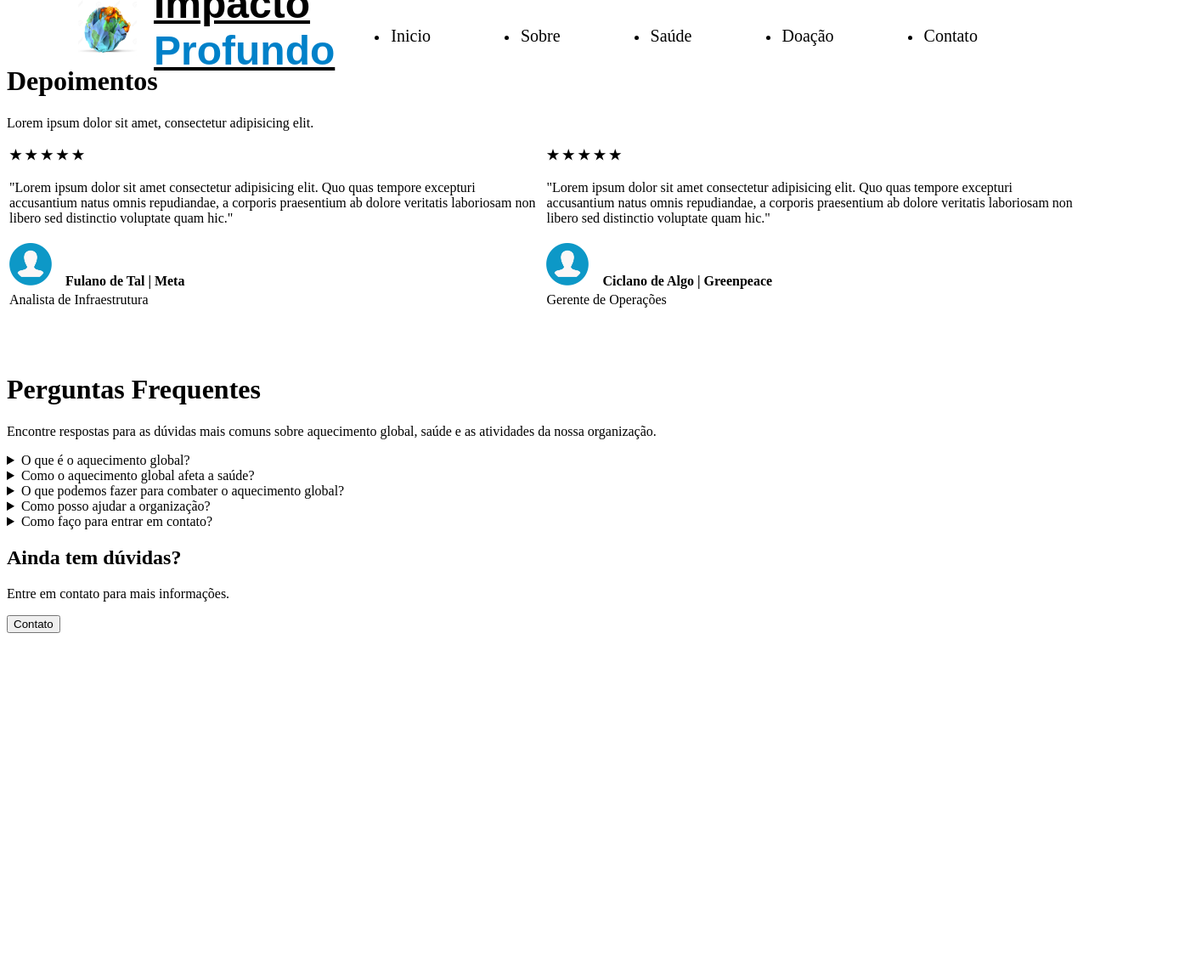
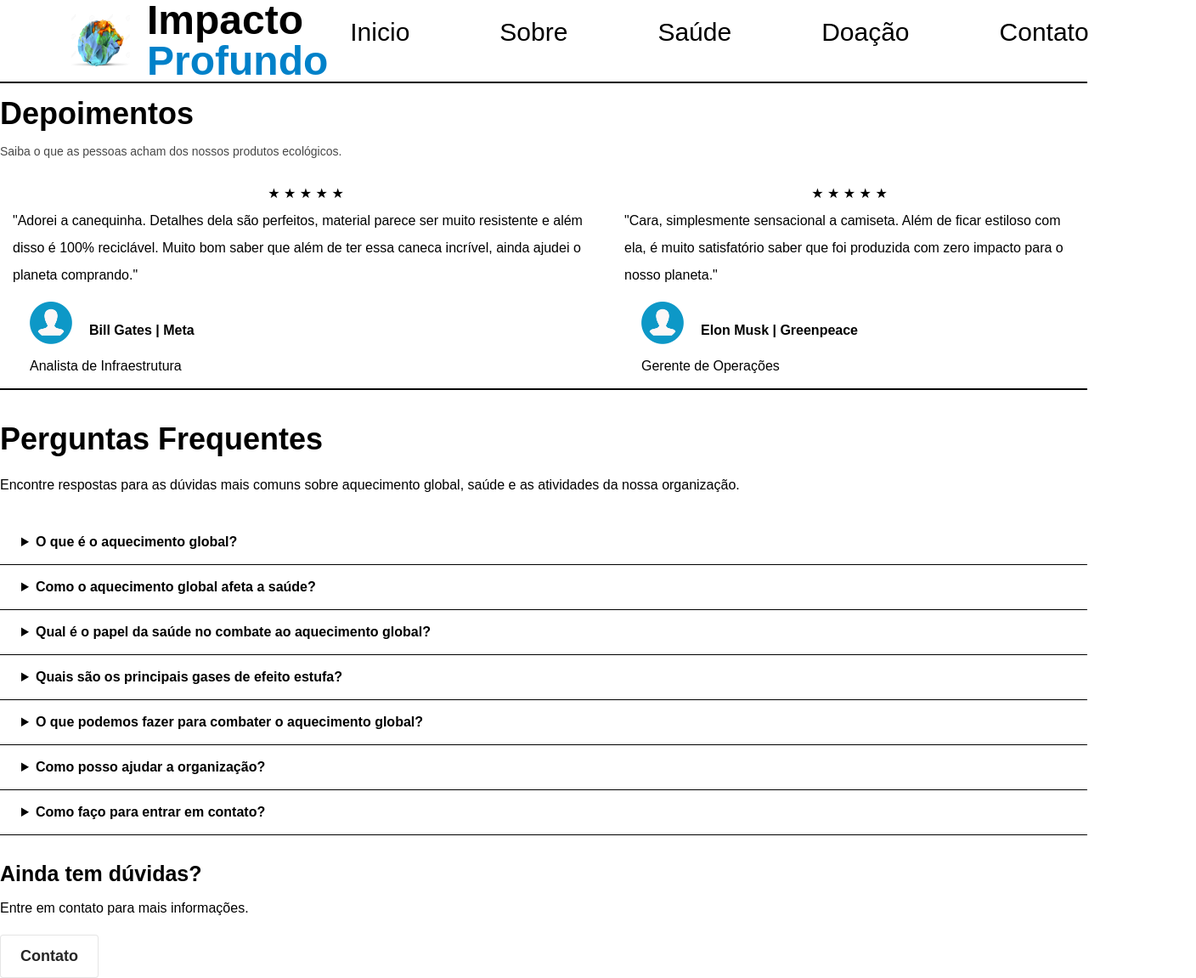
Before and after one commit to brittoruth/Impacto-Profundo, a plain HTML site: page assets/pages/avaliacoes-faq.html in a window 1280 px wide. Shown: the whole page at 85% size, 1408 px wide, since content can reach past the window. Before the commit the page ends 800 px from the top, so only its background shows below. Drawn offline with Linux system fonts and the light colour scheme; a web font is replaced by a local one.

Commit message:
Finalizada a implementação do CSS. Arquivos alterados: global.css e avaliacoes-faq.html

```diff
--- a/assets/css/global/global.css
+++ b/assets/css/global/global.css
@@ -21,12 +21,10 @@
 
 .cabecalho {
     display: flex;
-    height: 6vh;
+    height: 12vh;
     justify-content: space-between;
-
+    box-shadow: 0px 2px #000000;
 }
-
-
 
 .cabecalho__menu__divisao {
     display: flex;
@@ -43,6 +41,7 @@
 .cabecalho__menu__selecoes__lista {
     display: flex;
     margin: 23px;
+    list-style-type: none;
 }
 
 .cabecalho__menu__selecoes__lista li a {
@@ -50,11 +49,70 @@
     cursor: pointer;
     padding-left: 5rem;
     color: black;
-    font-size: 20px;
+    font-size: 30px;
     margin-right: 100px;
     padding: 3px;
+    font-family: "Dongle", sans-serif;
 }
 
 .cabecalho__menu__selecoes__lista__link:hover {
+    color: blue;
     border-bottom: 2px solid blue;
 }
+
+summary {
+    padding: 10px;
+    padding-left: 25px;
+    border-bottom: 1px solid black;
+    font-weight: bold;
+}
+
+summary:hover, summary:focus {
+    color: blue;
+}
+
+.botao-contato {
+    align-items: center;
+  background-color: #FFFFFF;
+  border: 1px solid rgba(0, 0, 0, 0.1);
+  border-radius: .25rem;
+  box-shadow: rgba(0, 0, 0, 0.02) 0 1px 3px 0;
+  box-sizing: border-box;
+  color: rgba(0, 0, 0, 0.85);
+  cursor: pointer;
+  display: inline-flex;
+  font-family: Arial, sans-serif;
+  font-size: 18px;
+  font-weight: 600;
+  justify-content: center;
+  line-height: 1.25;
+  margin: 0;
+  min-height: 3rem;
+  padding: calc(.875rem - 1px) calc(1.5rem - 1px);
+  position: relative;
+  text-decoration: none;
+  transition: all 250ms;
+  user-select: none;
+  -webkit-user-select: none;
+  touch-action: manipulation;
+  vertical-align: baseline;
+  width: auto;
+}
+
+.botao-contato:hover, .botao-contato:focus {
+    border-color: rgba(0, 0, 0, 0.15);
+    box-shadow: rgba(0, 0, 0, 0.1) 0 4px 12px;
+    color: rgba(0, 0, 0, 0.65);
+}
+
+.botao-contato:hover {
+    transform: translateY(-1px);
+}
+
+.button-contato:active {
+    background-color: #F0F0F1;
+    border-color: rgba(0, 0, 0, 0.15);
+    box-shadow: rgba(0, 0, 0, 0.06) 0 2px 4px;
+    color: rgba(0, 0, 0, 0.65);
+    transform: translateY(0);
+}
--- a/assets/pages/avaliacoes-faq.html
+++ b/assets/pages/avaliacoes-faq.html
@@ -6,7 +6,7 @@
     <meta name="viewport" content="width=device-width, initial-scale=1.0">
     <title>Avaliações e FAQ</title>
     <link rel="stylesheet" href="../css/global/style.css">
-    <!-- <link rel="stylesheet" href="../css/global/reset.css"> -->
+    <link rel="stylesheet" href="../css/global/reset.css">
     <link rel="stylesheet" href="../css/global/global.css">
     <link rel="shortcut icon" href="../image/global/favicon.png" type="image/x-icon">
     <link href="https://fonts.googleapis.com/css2?family=Dongle&family=Geostar&family=Montserrat:wght@100&family=Open+Sans:wght@300&family=Roboto+Condensed:wght@300&family=Roboto:wght@300&display=swap" rel="stylesheet">
@@ -47,61 +47,65 @@
     </header>
 
     <main>
-        <h1>Depoimentos</h1>
-        <section>
-            <p>Lorem ipsum dolor sit amet, consectetur adipisicing elit.</p>
-            <table>
-                <thead>
-                    <tr>
-                        <th align="left">★ ★ ★ ★ ★</th>
-                        <th align="left">★ ★ ★ ★ ★</th>
-                    </tr>
-                </thead>
-                <tbody>
-                    <tr>
-                        <td><p>"Lorem ipsum dolor sit amet consectetur adipisicing elit. Quo quas tempore excepturi accusantium natus omnis repudiandae, a corporis praesentium ab dolore veritatis laboriosam non libero sed distinctio voluptate quam hic."</p></td>
-                        <td><p>"Lorem ipsum dolor sit amet consectetur adipisicing elit. Quo quas tempore excepturi accusantium natus omnis repudiandae, a corporis praesentium ab dolore veritatis laboriosam non libero sed distinctio voluptate quam hic."</p></td>
-                    </tr>
-                    <tr>
-                        <td><span><img src="../image/index/avatar.png" alt="Avatar" width="50" height="50"><strong>&emsp;Fulano de Tal | Meta</strong></span></td>
-                        <td><span><img src="../image/index/avatar.png" alt="Avatar" width="50" height="50"><strong>&emsp;Ciclano de Algo | Greenpeace</strong></span></td>
-                    </tr>
-                    <tr>
-                        <td>Analista de Infraestrutura</td>
-                        <td>Gerente de Operações</td>
-                    </tr>
-                </tbody>
-            </table>
+        <h1 style="text-align: start; font-size: 36px; font-weight: bold; font-family: Arial, sans-serif; margin-bottom: 12px; margin-top: 20px;">Depoimentos</h1>
+        <section style="font-family: Arial, sans-serif; font-size: 16px; line-height: 2.0; margin-bottom: 40px; border-bottom: 2px solid black">
+            <p style="font-size: 14px; color: #484848; margin-bottom: 20px;">Saiba o que as pessoas acham dos nossos produtos ecológicos.</p>
+            <section style="display: flex; align-items: center; justify-content: space-around; margin-bottom: 10px;">
+                <section style="display: flex; flex-direction: column; align-items: center; justify-content: space-around; margin-left: 15px; margin-right: 15px;">
+                    <p>★ ★ ★ ★ ★</p>
+                    <p style="margin-bottom: 15px;">"Adorei a canequinha. Detalhes dela são perfeitos, material parece ser muito resistente e além disso é 100% reciclável. Muito bom saber que além de ter essa caneca incrível, ainda ajudei o planeta comprando."</p>
+                    <section style="display: flex; align-items: flex-end; justify-content: space-around; align-self: flex-start; margin-bottom: 10px;">
+                        <img src="../image/index/avatar.png" alt="Avatar" width="50" height="50" style="margin-left: 20px;">
+                        <p style="margin-left: 20px;"><strong>Bill Gates | Meta</strong></p>
+                    </section>
+                    <p style="align-self: flex-start; margin-left: 20px;">Analista de Infraestrutura</p>
+                </section>
+                <section style="display: flex; flex-direction: column; align-items: center; justify-content: space-around; margin-left: 15px; margin-right: 15px;">
+                    <p>★ ★ ★ ★ ★</p>
+                    <p style="margin-bottom: 15px;">"Cara, simplesmente sensacional a camiseta. Além de ficar estiloso com ela, é muito satisfatório saber que foi produzida com zero impacto para o nosso planeta."</p>
+                    <section style="display: flex; align-items: flex-end; justify-content: space-around; align-self: flex-start; margin-bottom: 10px;">
+                        <img src="../image/index/avatar.png" alt="Avatar" width="50" height="50" style="margin-left: 20px;">
+                        <p style="margin-left: 20px;"><strong>Elon Musk | Greenpeace</strong></p>
+                    </section>
+                    <p style="align-self: flex-start; margin-left: 20px;">Gerente de Operações</p>
+                </section>
+            </section>
         </section>
-        <br>
-        <br>
-        <br>
-        <h1>Perguntas Frequentes</h1>
-        <section>
-            <p>Encontre respostas para as dúvidas mais comuns sobre aquecimento global, saúde e as atividades da nossa organização.</p>
+
+        <h1 style="text-align: start; font-size: 36px; font-weight: bold; font-family: Arial, sans-serif; margin-bottom: 20px;">Perguntas Frequentes</h1>
+        <section style="font-family: Arial, sans-serif; font-size: 16px; line-height: 2.0;">
+            <p style="margin-bottom: 25px;">Encontre respostas para as dúvidas mais comuns sobre aquecimento global, saúde e as atividades da nossa organização.</p>
             <details>
                 <summary>O que é o aquecimento global?</summary>
-                Lorem ipsum dolor, sit amet consectetur adipisicing elit. Nostrum culpa, ipsum quaerat illo natus soluta, debitis rerum quas maxime error, impedit adipisci repellendus vitae ipsam nam dolorem aut ipsa inventore.
+                O aquecimento global é o aumento da temperatura média da Terra devido à emissão de gases do efeito estufa. Isso causa mudanças climáticas, como o derretimento das calotas polares e o aumento do nível do mar.
             </details>
             <details>
                 <summary>Como o aquecimento global afeta a saúde?</summary>
-                Lorem ipsum dolor, sit amet consectetur adipisicing elit. Nostrum culpa, ipsum quaerat illo natus soluta, debitis rerum quas maxime error, impedit adipisci repellendus vitae ipsam nam dolorem aut ipsa inventore.
+                O aquecimento global pode ter diversos impactos na saúde humana, como o aumento de doenças transmitidas por vetores, o agravamento de condições respiratórias e cardiovasculares, a escassez de recursos hídricos e o aumento do estresse térmico.
+            </details>
+            <details>
+                <summary>Qual é o papel da saúde no combate ao aquecimento global?</summary>
+            A saúde desempenha um papel fundamental no combate ao aquecimento global, pois é afetada pelos seus impactos e pode contribuir para a mitigação e adaptação às mudanças climáticas.
+            </details>
+            <details>
+                <summary>Quais são os principais gases de efeito estufa?</summary>
+                Os principais gases de efeito estufa são o dióxido de carbono (CO²), o metano (CH⁴) e o óxido nitroso (N²O).
             </details>
             <details>
                 <summary>O que podemos fazer para combater o aquecimento global?</summary>
-                Lorem ipsum dolor, sit amet consectetur adipisicing elit. Nostrum culpa, ipsum quaerat illo natus soluta, debitis rerum quas maxime error, impedit adipisci repellendus vitae ipsam nam dolorem aut ipsa inventore.
+                Existem diversas ações que podemos tomar para combater o aquecimento global, como reduzir o consumo de energia e as emissões de gases de efeito estufa, adotar fontes de energia renováveis e apoiar políticas de sustentabilidade.
             </details>
             <details>
                 <summary>Como posso ajudar a organização?</summary>
-                Lorem ipsum dolor, sit amet consectetur adipisicing elit. Nostrum culpa, ipsum quaerat illo natus soluta, debitis rerum quas maxime error, impedit adipisci repellendus vitae ipsam nam dolorem aut ipsa inventore.
+                Você pode ajudar a nossa organização fazendo uma doação para apoiar as nossas iniciativas de combate ao aquecimento global e promoção da saúde.
             </details>
             <details>
                 <summary>Como faço para entrar em contato?</summary>
-                Lorem ipsum dolor, sit amet consectetur adipisicing elit. Nostrum culpa, ipsum quaerat illo natus soluta, debitis rerum quas maxime error, impedit adipisci repellendus vitae ipsam nam dolorem aut ipsa inventore.
+                Para entrar em contato conosco, basta preencher o formulário de contato em nossa página ou enviar um e-mail para o nosso endereço de contato.
             </details>
-            <h2>Ainda tem dúvidas?</h2>
-            <p>Entre em contato para mais informações.</p>
-            <button class="botao" type="button">Contato</button>
+            <h2 style="text-align: start; font-size: 25px; font-weight: bold; font-family: Arial, sans-serif; margin-top: 20px">Ainda tem dúvidas?</h2>
+            <p style="margin-bottom: 15px">Entre em contato para mais informações.</p>
+            <a href="./contato.html" class="botao-contato">Contato</a>
         </section>
     </main>
     <footer></footer>
```
